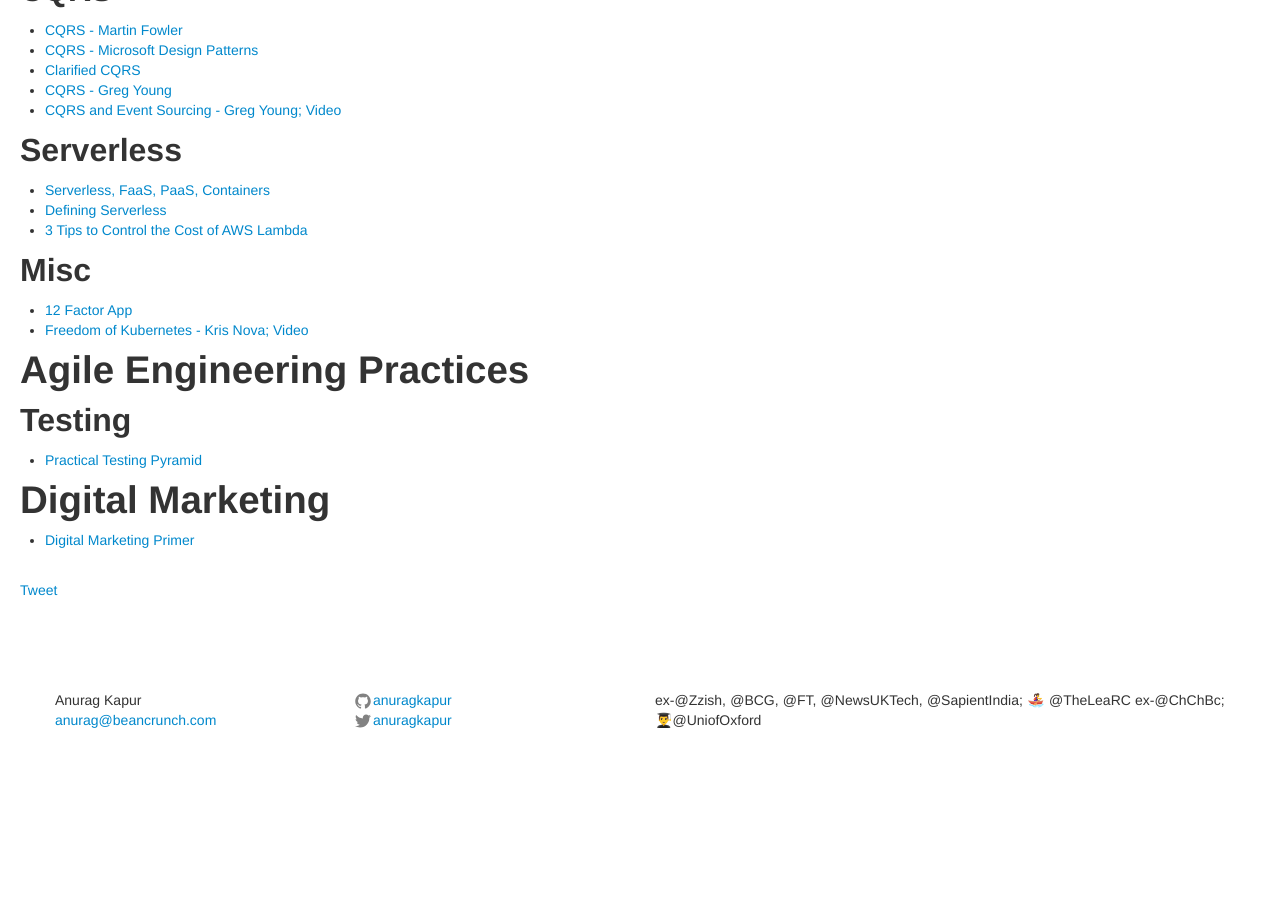
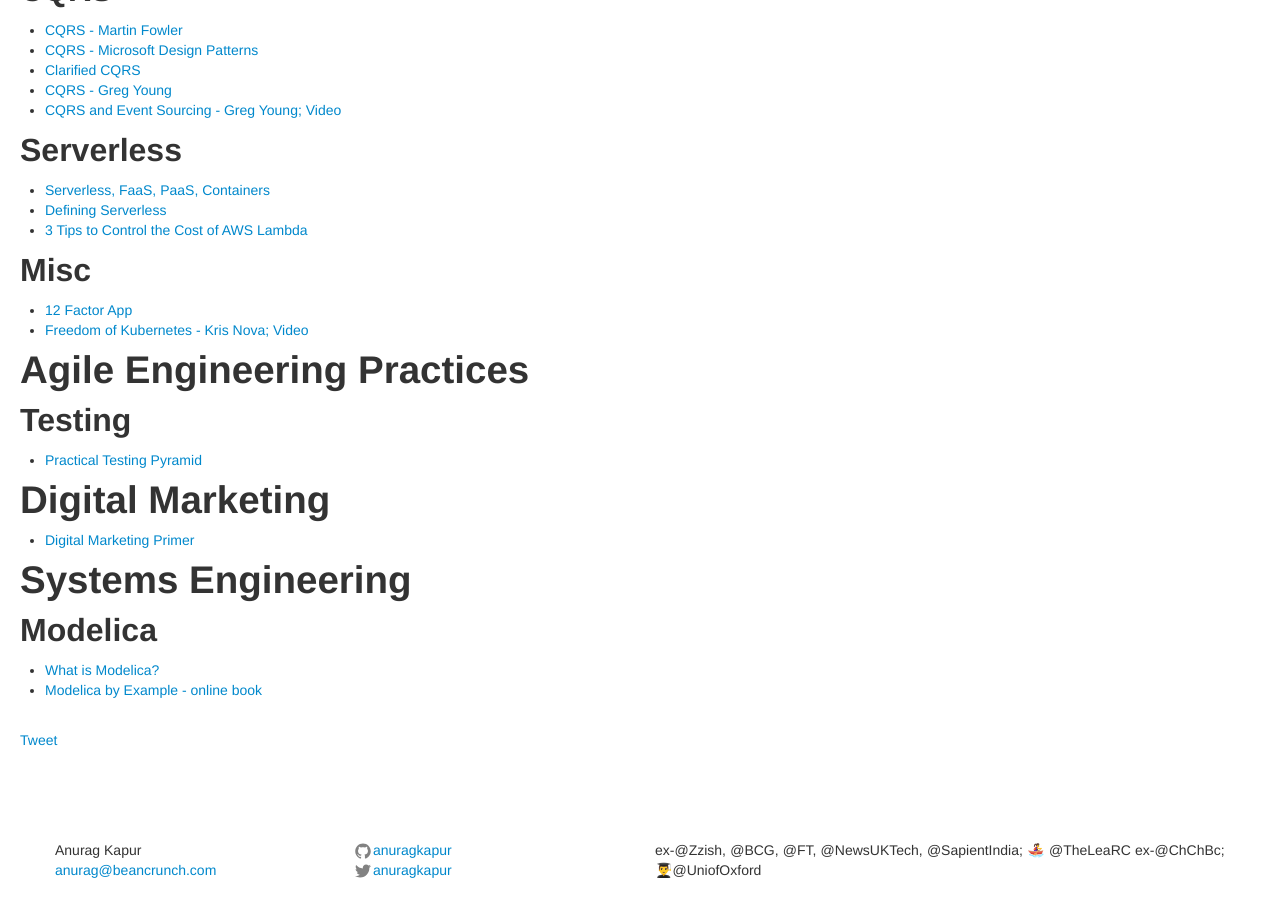
Before and after one commit to anuragkapur/anuragkapur.github.io, a Jekyll site: the page built from blog/engineering/_posts/2018-07-22-bookmarks.md, in a window 1280 px wide and 900 px high, scrolled down 1474 px. Built offline with Jekyll 4.4.1, drawn with Linux system fonts in a browser that asks for light colours; comment, search, counter and statistics services are not loaded; before the commit the page ends 2224 px from its top, so only the background shows below that.

Commit message:
Add modelica bookmarks

```diff
--- a/blog/engineering/_posts/2018-07-22-bookmarks.md
+++ b/blog/engineering/_posts/2018-07-22-bookmarks.md
@@ -87,3 +87,8 @@
 
 # Digital Marketing
 * [Digital Marketing Primer](https://www.analyticsvidhya.com/blog/2018/12/guide-digital-marketing-analytics/)
+
+# Systems Engineering
+## Modelica
+* [What is Modelica?](https://marcobonvini.com/modelica/2016/10/22/modelica-sw-engineering-meets-math-modeling-Modelica-basics.html)
+* [Modelica by Example - online book](https://mbe.modelica.university/)
```
